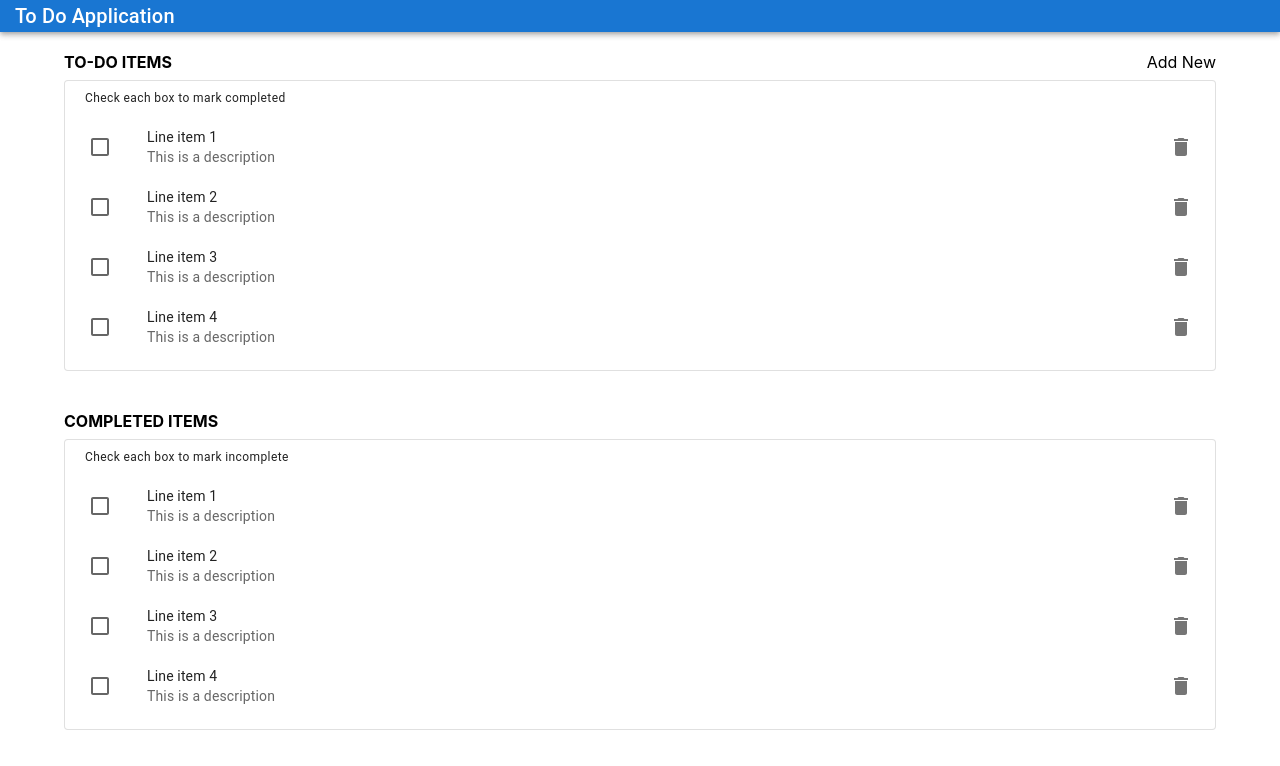
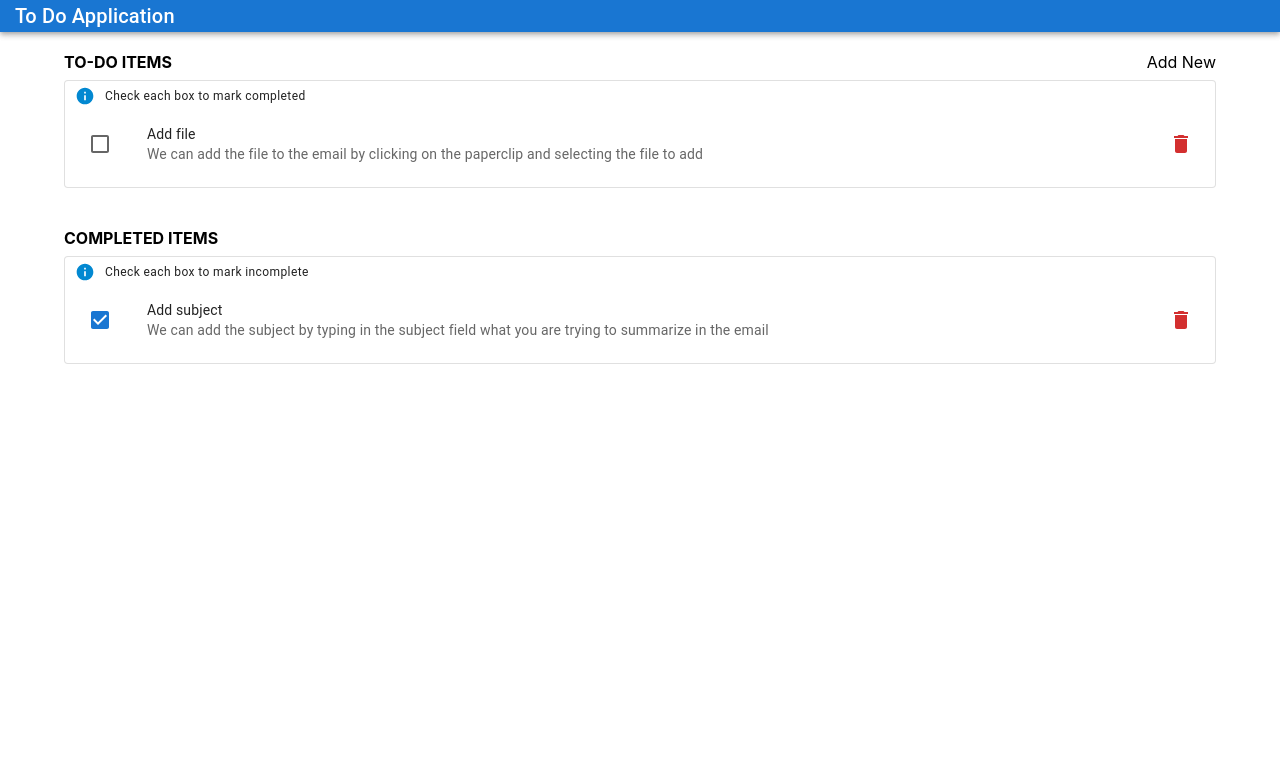
Before and after one commit to mgordon82/todo-app, a React (Create React App) app: page / in a window 1280 px wide. Shown: the top 766 px of the page. Built offline with nearby package versions, Linux system fonts and the light colour scheme.

Commit message:
added local storage
applied check and delete functionality and saved to local storage and checks local storage on load

```diff
--- a/src/Components/ListItems/index.jsx
+++ b/src/Components/ListItems/index.jsx
@@ -11,8 +11,20 @@ import {
   Typography,
 } from '@mui/material';
 import DeleteIcon from '@mui/icons-material/Delete';
+import InfoIcon from '@mui/icons-material/Info';
 const ListItems = (props) => {
-  const { title, description, action } = props;
+  const { title, description, action, data, setData, completed } = props;
+  const filteredData = data.filter((item) => item.completed === completed);
+  const handleChange = (itemData) => {
+    const newData = data.map((item) =>
+      item.id === itemData.id ? { ...item, completed: !item.completed } : item
+    );
+    setData(newData);
+  };
+
+  const handleDelete = (id) => {
+    setData(data.filter((item) => item.id !== id));
+  };
   return (
     <div>
       <Grid container justifyContent='space-between'>
@@ -31,21 +43,31 @@ const ListItems = (props) => {
       </Grid>
 
       <Card variant='outlined' sx={{ marginTop: 1, padding: '5px 10px' }}>
+        {filteredData.length > 0 ? (
+          <>
             {description && (
-          <Typography pl={'10px'} variant='caption'>
+              <Grid container alignItems='center'>
+                <InfoIcon color='info' fontSize='small' />
+                <Typography pl={'10px'} lineHeight='1em' variant='caption'>
                   {description}
                 </Typography>
+              </Grid>
             )}
+
             <List sx={{ width: '100%', bgcolor: 'background.paper' }}>
-          {[0, 1, 2, 3].map((value, key) => {
-            const labelId = `checkbox-list-label-${value}`;
+              {filteredData.map((item, key) => {
+                const labelId = `checkbox-list-label-${key}`;
 
                 return (
                   <ListItem
-                key={value}
+                    key={key}
                     secondaryAction={
-                  <IconButton edge='end' aria-label='delete'>
-                    <DeleteIcon />
+                      <IconButton
+                        edge='end'
+                        aria-label='delete'
+                        onClick={() => handleDelete(item.id)}
+                      >
+                        <DeleteIcon color='error' />
                       </IconButton>
                     }
                     disablePadding
@@ -58,7 +80,8 @@ const ListItems = (props) => {
                       <ListItemIcon>
                         <Checkbox
                           edge='start'
-                      //   checked={checked.indexOf(value) !== -1}
+                          checked={item.completed}
+                          onChange={() => handleChange(item)}
                           tabIndex={-1}
                           disableRipple
                           inputProps={{ 'aria-labelledby': labelId }}
@@ -66,14 +89,18 @@ const ListItems = (props) => {
                       </ListItemIcon>
                       <ListItemText
                         id={labelId}
-                    primary={`Line item ${value + 1}`}
-                    secondary={'This is a description'}
+                        primary={item.summary}
+                        secondary={item.description}
                       />
                     </ListItemButton>
                   </ListItem>
                 );
               })}
             </List>
+          </>
+        ) : (
+          'No items to show'
+        )}
       </Card>
     </div>
   );
--- a/src/Views/ListView.jsx
+++ b/src/Views/ListView.jsx
@@ -1,22 +1,51 @@
 import { Grid } from '@mui/material';
 import ListItems from '../Components/ListItems';
+import todoTempData from '../Data/initialData.json';
+import { useEffect, useState } from 'react';
 
 const ListView = () => {
+  const [todoData, setTodoData] = useState([]);
+  const local = JSON.parse(localStorage.getItem('todoList'));
+
+  useEffect(() => {
+    if (local && local.length > 0) {
+      setTodoData(local);
+    } else {
+      setTodoData([...todoTempData]);
+    }
+  }, []);
+
+  useEffect(() => {
+    localStorage.setItem('todoList', JSON.stringify(todoData));
+  }, [todoData]);
+
+  console.log('todo data', todoData);
+
   return (
     <Grid sx={{ padding: '20px 0px' }} container spacing={5}>
+      {todoData && (
+        <>
           <Grid item xs={12}>
             <ListItems
               title='To-Do Items'
               description='Check each box to mark completed'
               action
+              completed={false}
+              data={todoData && todoData}
+              setData={setTodoData}
             />
           </Grid>
           <Grid item xs={12}>
             <ListItems
               title='Completed Items'
               description='Check each box to mark incomplete'
+              data={todoData && todoData}
+              completed={true}
+              setData={setTodoData}
             />
           </Grid>
+        </>
+      )}
     </Grid>
   );
 };
```
Lines whose indentation alone changed are shown as unchanged.
